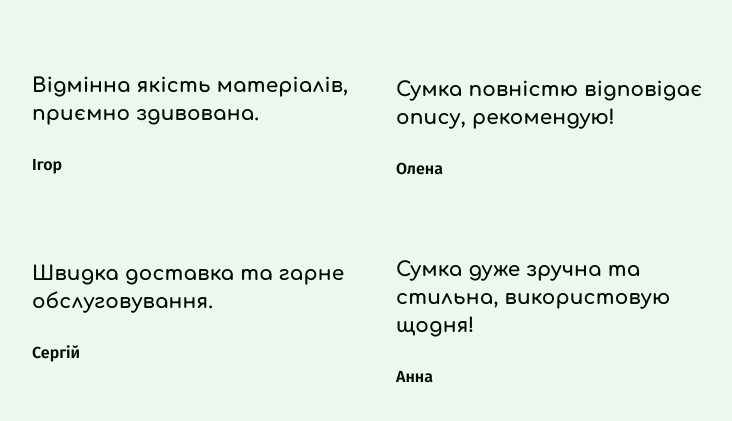
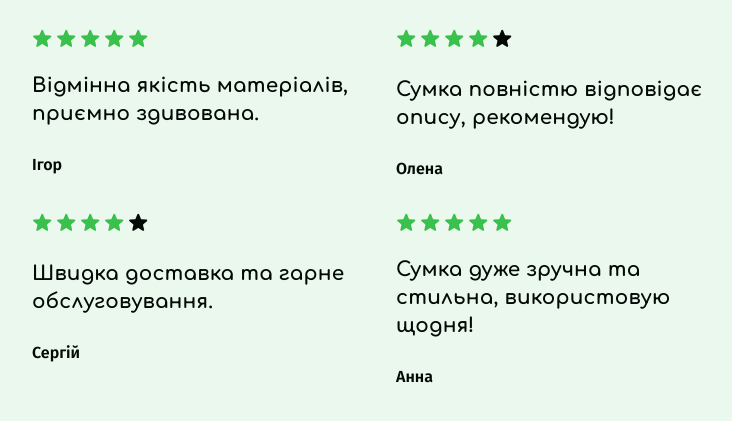
Before and after one commit to alexleiden/bag-shop, a plain HTML site: page index.html in a window 1280 px wide. Shown: the part 153-574 px from the top of the page, without its empty margins (256-988 px from the left). Drawn offline with nearby package versions, Linux system fonts and the light colour scheme.

Commit message:
Deploying to gh-pages from @ alexleiden/bag-shop@7b977e2c13e4824b46e56a39c07810db7ee2ecab 🚀

```diff
--- a/index.html
+++ b/index.html
@@ -40,27 +40,27 @@
           <ul class="star-list">
             <li>
               <svg class="icon-star chosen" width="20" height="19">
-                <use href="../img/icon.svg#icon-star-black"></use>
+                <use href="/bag-shop/assets/icon-XA6x9cPO.svg#icon-star-black"></use>
               </svg>
             </li>
             <li>
               <svg class="icon-star chosen" width="20" height="19">
-                <use href="../img/icon.svg#icon-star-black"></use>
+                <use href="/bag-shop/assets/icon-XA6x9cPO.svg#icon-star-black"></use>
               </svg>
             </li>
             <li>
               <svg class="icon-star chosen" width="20" height="19">
-                <use href="../img/icon.svg#icon-star-black"></use>
+                <use href="/bag-shop/assets/icon-XA6x9cPO.svg#icon-star-black"></use>
               </svg>
             </li>
             <li>
               <svg class="icon-star chosen" width="20" height="19">
-                <use href="../img/icon.svg#icon-star-black"></use>
+                <use href="/bag-shop/assets/icon-XA6x9cPO.svg#icon-star-black"></use>
               </svg>
             </li>
             <li>
               <svg class="icon-star chosen" width="20" height="19">
-                <use href="../img/icon.svg#icon-star-black"></use>
+                <use href="/bag-shop/assets/icon-XA6x9cPO.svg#icon-star-black"></use>
               </svg>
             </li>
           </ul>
@@ -74,27 +74,27 @@
           <ul class="star-list">
             <li>
               <svg class="icon-star chosen" width="20" height="19">
-                <use href="../img/icon.svg#icon-star-black"></use>
+                <use href="/bag-shop/assets/icon-XA6x9cPO.svg#icon-star-black"></use>
               </svg>
             </li>
             <li>
               <svg class="icon-star chosen" width="20" height="19">
-                <use href="../img/icon.svg#icon-star-black"></use>
+                <use href="/bag-shop/assets/icon-XA6x9cPO.svg#icon-star-black"></use>
               </svg>
             </li>
             <li>
               <svg class="icon-star chosen" width="20" height="19">
-                <use href="../img/icon.svg#icon-star-black"></use>
+                <use href="/bag-shop/assets/icon-XA6x9cPO.svg#icon-star-black"></use>
               </svg>
             </li>
             <li>
               <svg class="icon-star chosen" width="20" height="19">
-                <use href="../img/icon.svg#icon-star-black"></use>
+                <use href="/bag-shop/assets/icon-XA6x9cPO.svg#icon-star-black"></use>
               </svg>
             </li>
             <li>
               <svg class="icon-star" width="20" height="19">
-                <use href="../img/icon.svg#icon-star-black"></use>
+                <use href="/bag-shop/assets/icon-XA6x9cPO.svg#icon-star-black"></use>
               </svg>
             </li>
           </ul>
@@ -108,27 +108,27 @@
           <ul class="star-list">
             <li>
               <svg class="icon-star chosen" width="20" height="19">
-                <use href="../img/icon.svg#icon-star-black"></use>
+                <use href="/bag-shop/assets/icon-XA6x9cPO.svg#icon-star-black"></use>
               </svg>
             </li>
             <li>
               <svg class="icon-star chosen" width="20" height="19">
-                <use href="../img/icon.svg#icon-star-black"></use>
+                <use href="/bag-shop/assets/icon-XA6x9cPO.svg#icon-star-black"></use>
               </svg>
             </li>
             <li>
               <svg class="icon-star chosen" width="20" height="19">
-                <use href="../img/icon.svg#icon-star-black"></use>
+                <use href="/bag-shop/assets/icon-XA6x9cPO.svg#icon-star-black"></use>
               </svg>
             </li>
             <li>
               <svg class="icon-star chosen" width="20" height="19">
-                <use href="../img/icon.svg#icon-star-black"></use>
+                <use href="/bag-shop/assets/icon-XA6x9cPO.svg#icon-star-black"></use>
               </svg>
             </li>
             <li>
               <svg class="icon-star" width="20" height="19">
-                <use href="../img/icon.svg#icon-star-black"></use>
+                <use href="/bag-shop/assets/icon-XA6x9cPO.svg#icon-star-black"></use>
               </svg>
             </li>
           </ul>
@@ -142,27 +142,27 @@
           <ul class="star-list">
             <li>
               <svg class="icon-star chosen" width="20" height="19">
-                <use href="../img/icon.svg#icon-star-black"></use>
+                <use href="/bag-shop/assets/icon-XA6x9cPO.svg#icon-star-black"></use>
               </svg>
             </li>
             <li>
               <svg class="icon-star chosen" width="20" height="19">
-                <use href="../img/icon.svg#icon-star-black"></use>
+                <use href="/bag-shop/assets/icon-XA6x9cPO.svg#icon-star-black"></use>
               </svg>
             </li>
             <li>
               <svg class="icon-star chosen" width="20" height="19">
-                <use href="../img/icon.svg#icon-star-black"></use>
+                <use href="/bag-shop/assets/icon-XA6x9cPO.svg#icon-star-black"></use>
               </svg>
             </li>
             <li>
               <svg class="icon-star chosen" width="20" height="19">
-                <use href="../img/icon.svg#icon-star-black"></use>
+                <use href="/bag-shop/assets/icon-XA6x9cPO.svg#icon-star-black"></use>
               </svg>
             </li>
             <li>
               <svg class="icon-star chosen" width="20" height="19">
-                <use href="../img/icon.svg#icon-star-black"></use>
+                <use href="/bag-shop/assets/icon-XA6x9cPO.svg#icon-star-black"></use>
               </svg>
             </li>
           </ul>
```
Also changed, not shown: assets/icon-XA6x9cPO.svg (added).
